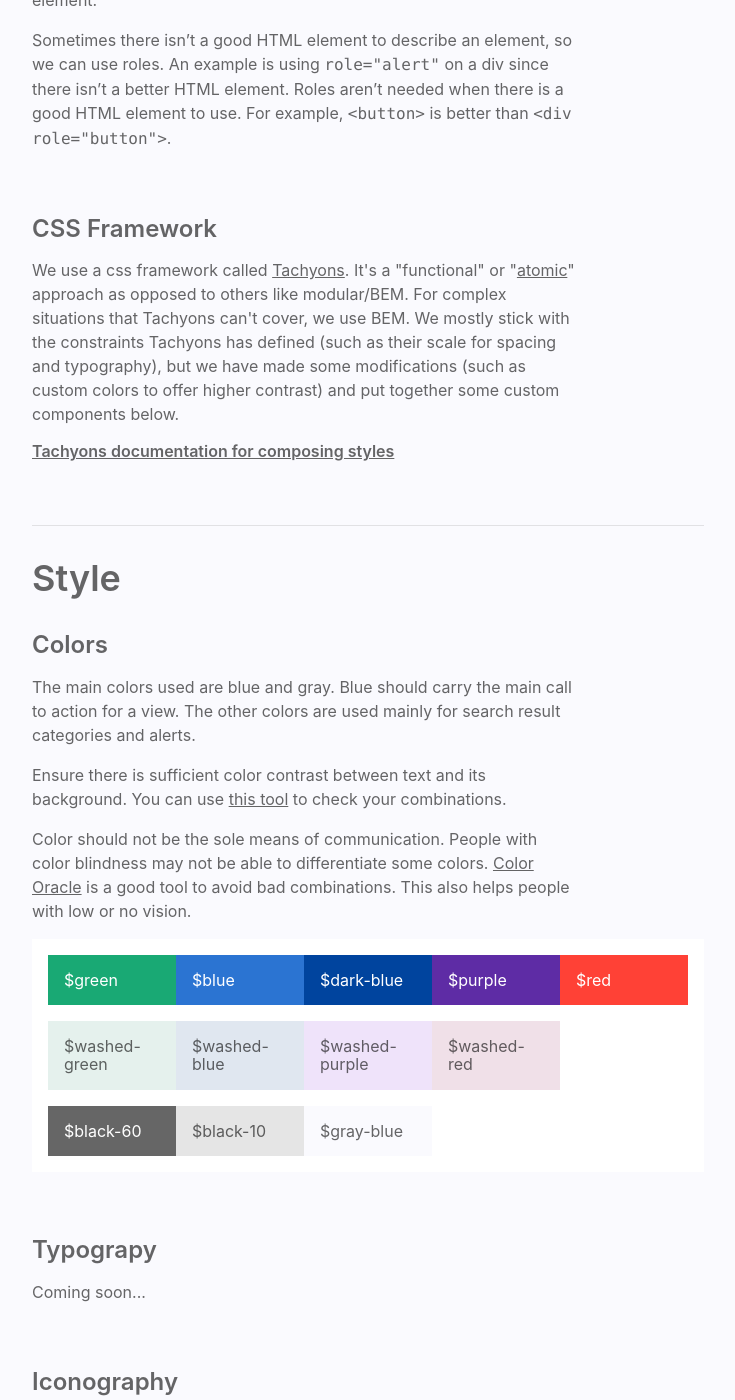
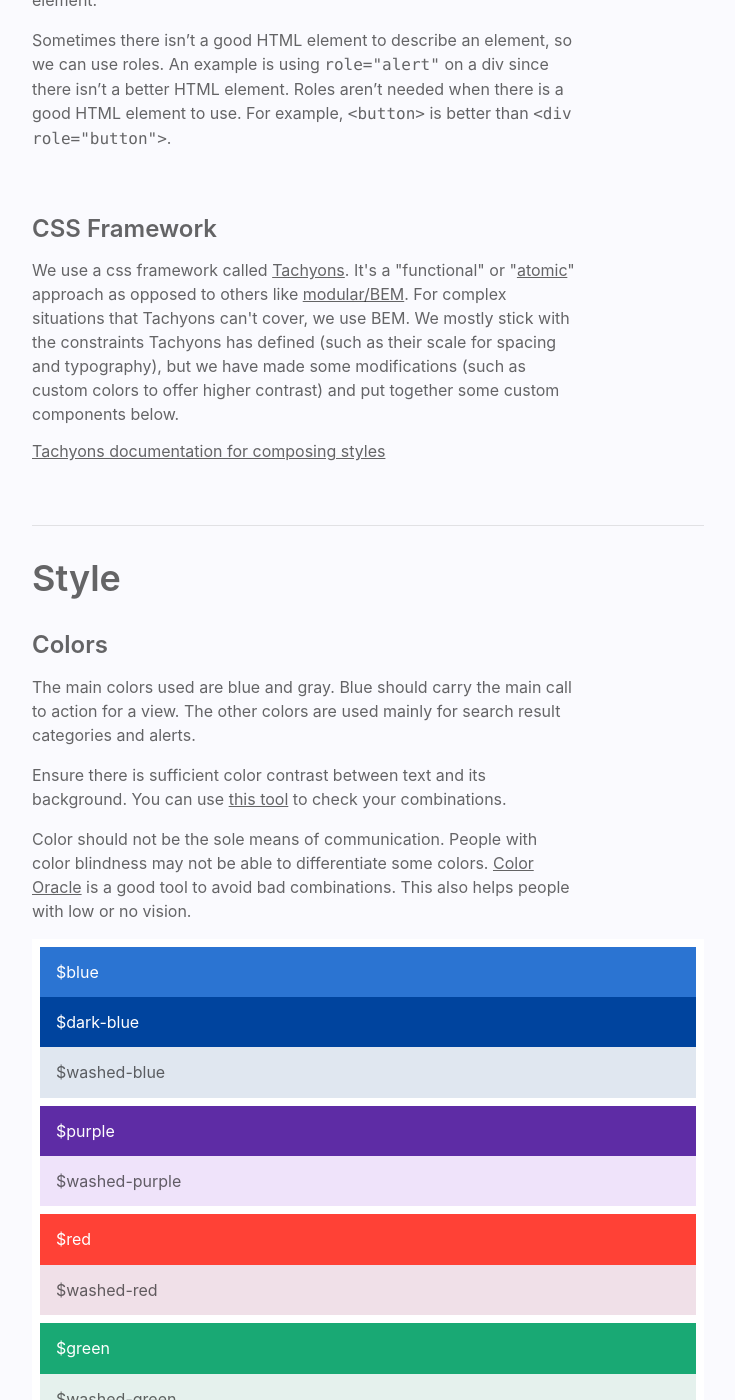
Before and after one commit to hmarcks/expunge-pdx-frontend, a Jekyll site: the page built from design-system/index.html, in a window 1280 px wide and 1400 px high, scrolled down 1583 px. Shown: the whole window, without its empty margins (128-863 px from the left). Built offline with Jekyll 4.4.1, drawn with Linux system fonts in a browser that asks for light colours; nearby versions of some CDN libraries.

Commit message:
Colors layout

```diff
--- a/design-system/index.html
+++ b/design-system/index.html
@@ -77,8 +77,8 @@ title: Design System
     <p class="lh-copy measure-wide mb5">Sometimes there isn’t a good HTML element to describe an element, so we can use roles. An example is using <code>role="alert"</code> on a div since there isn’t a better HTML element. Roles aren’t needed when there is a good HTML element to use. For example, <code>&lt;button&gt;</code> is better than <code>&lt;div role="button"&gt;</code>.</p>
 
     <h3 class="f3 fw6 mb3" id="css-framework">CSS Framework</h3>
-    <p class="lh-copy measure-wide mb3">We use a css framework called <a href="https://tachyons.io" class="link underline">Tachyons</a>. It's a "functional" or "<a href="https://css-tricks.com/lets-define-exactly-atomic-css" class="link underline">atomic</a>" approach as opposed to others like modular/BEM. For complex situations that Tachyons can't cover, we use BEM. We mostly stick with the constraints Tachyons has defined (such as their scale for spacing and typography), but we have made some modifications (such as custom colors to offer higher contrast) and put together some custom components below.</p>
-    <p class="fw6 mb5"><a href="https://tachyons.io/docs" class="link underline">Tachyons documentation for composing styles</a></p>
+    <p class="lh-copy measure-wide mb3">We use a css framework called <a href="https://tachyons.io" class="link underline">Tachyons</a>. It's a "functional" or "<a href="https://css-tricks.com/lets-define-exactly-atomic-css" class="link underline">atomic</a>" approach as opposed to others like <a href="http://getbem.com/introduction/" class="link underline">modular/BEM</a>. For complex situations that Tachyons can't cover, we use BEM. We mostly stick with the constraints Tachyons has defined (such as their scale for spacing and typography), but we have made some modifications (such as custom colors to offer higher contrast) and put together some custom components below.</p>
+    <p class="mb5"><a href="https://tachyons.io/docs" class="link underline">Tachyons documentation for composing styles</a></p>
 
     <h2 class="f2 fw6 bt b--black-10 pt4 mb4">Style</h2>
 
@@ -87,48 +87,28 @@ title: Design System
     <p class="lh-copy mb3 measure-wide">Ensure there is sufficient color contrast between text and its background. You can use <a href="https://snook.ca/technical/colour_contrast/colour.html" class="link underline">this tool</a> to check your combinations.</p>
     <p class="lh-copy measure-wide mb3">Color should not be the sole means of communication. People with color blindness may not be able to differentiate some colors. <a href="http://colororacle.org" class="link underline">Color Oracle</a> is a good tool to avoid bad combinations. This also helps people with low or no vision.</p>
 
-    <div class="bg-white pt3 ph3 mb5">
-      <div class="flex flex-wrap">
-          <div class="mb3 w-50 w-20-l">
-              <div class="bg-green white pa3">$green</div>
-          </div>
-          <div class="mb3 w-50 w-20-l">
-              <div class="bg-blue white pa3">$blue</div>
-          </div>
-          <div class="mb3 w-50 w-20-l">
-              <div class="bg-dark-blue white pa3">$dark-blue</div>
-          </div>
-          <div class="mb3 w-50 w-20-l">
-              <div class="bg-purple white pa3">$purple</div>
-          </div>
-          <div class="mb3 w-50 w-20-l">
-              <div class="bg-red white pa3">$red</div>
-          </div>
+    <div class="bg-white pa2 mb5">
+      <div class="mb2">
+        <div class="bg-blue white pa3">$blue</div>
+        <div class="bg-dark-blue white pa3">$dark-blue</div>
+        <div class="bg-washed-blue pa3">$washed-blue</div>
       </div>
-      <div class="flex flex-wrap">
-          <div class="mb3 w-50 w-20-l bg-washed-green">
-              <div class="pa3">$washed-green</div>
-          </div>
-          <div class="mb3 w-50 w-20-l bg-washed-blue">
-              <div class="pa3">$washed-blue</div>
-          </div>
-          <div class="mb3 w-50 w-20-l bg-washed-purple">
-              <div class="pa3">$washed-purple</div>
-          </div>
-          <div class="mb3 w-50 w-20-l bg-washed-red">
-              <div class="pa3">$washed-red</div>
-          </div>
+      <div class="mb2">
+        <div class="bg-purple white pa3">$purple</div>
+        <div class="bg-washed-purple pa3">$washed-purple</div>
       </div>
-      <div class="flex flex-wrap">
-          <div class="mb3 w-50 w-20-l">
-              <div class="bg-black-60 white pa3">$black-60</div>
-          </div>
-          <div class="mb3 w-50 w-20-l">
-              <div class="bg-black-10 pa3">$black-10</div>
-          </div>
-          <div class="mb3 w-50 w-20-l">
-              <div class="bg-gray-blue pa3">$gray-blue</div>
-          </div>
+      <div class="mb2">
+        <div class="bg-red white pa3">$red</div>
+        <div class="bg-washed-red pa3">$washed-red</div>
+      </div>
+      <div class="mb2">
+        <div class="bg-green white pa3">$green</div>
+        <div class="bg-washed-green pa3">$washed-green</div>
+      </div>
+      <div class="mb">
+        <div class="bg-black-60 white pa3">$black-60</div>
+        <div class="bg-black-10 pa3">$black-10</div>
+        <div class="bg-gray-blue pa3">$gray-blue</div>
       </div>
     </div>
 
```
Also changed, not shown: 1 other file.
